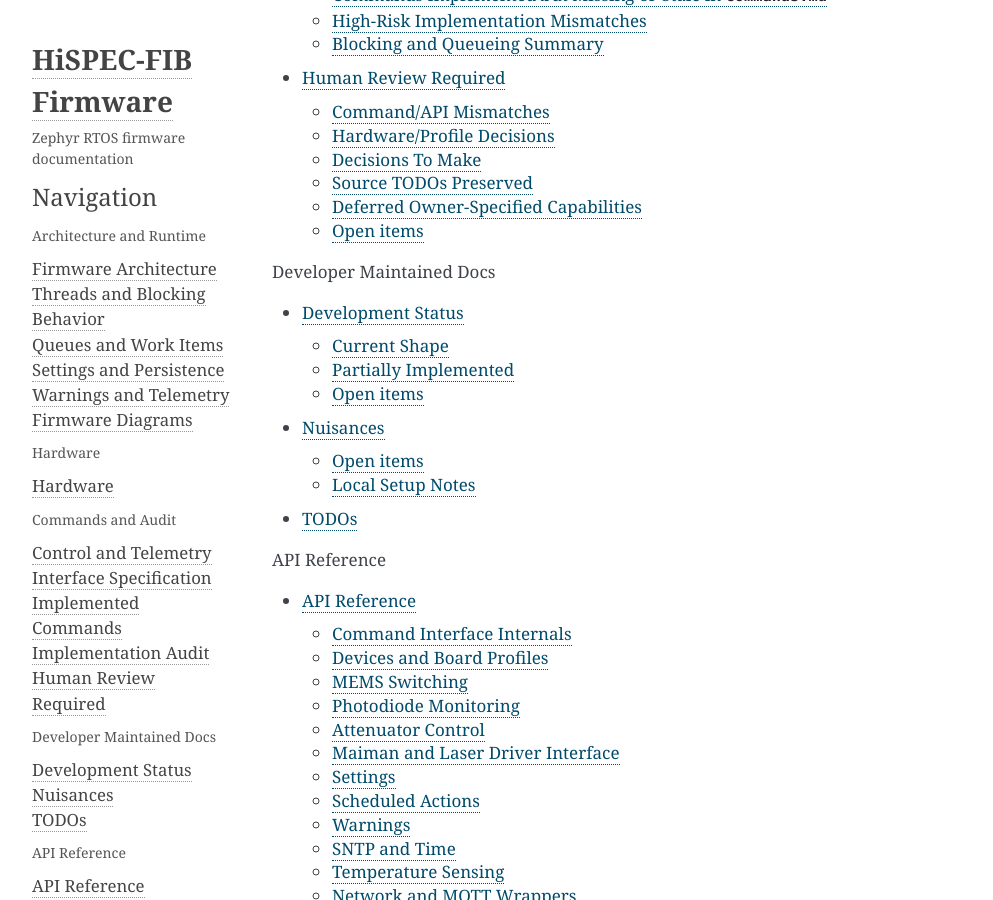
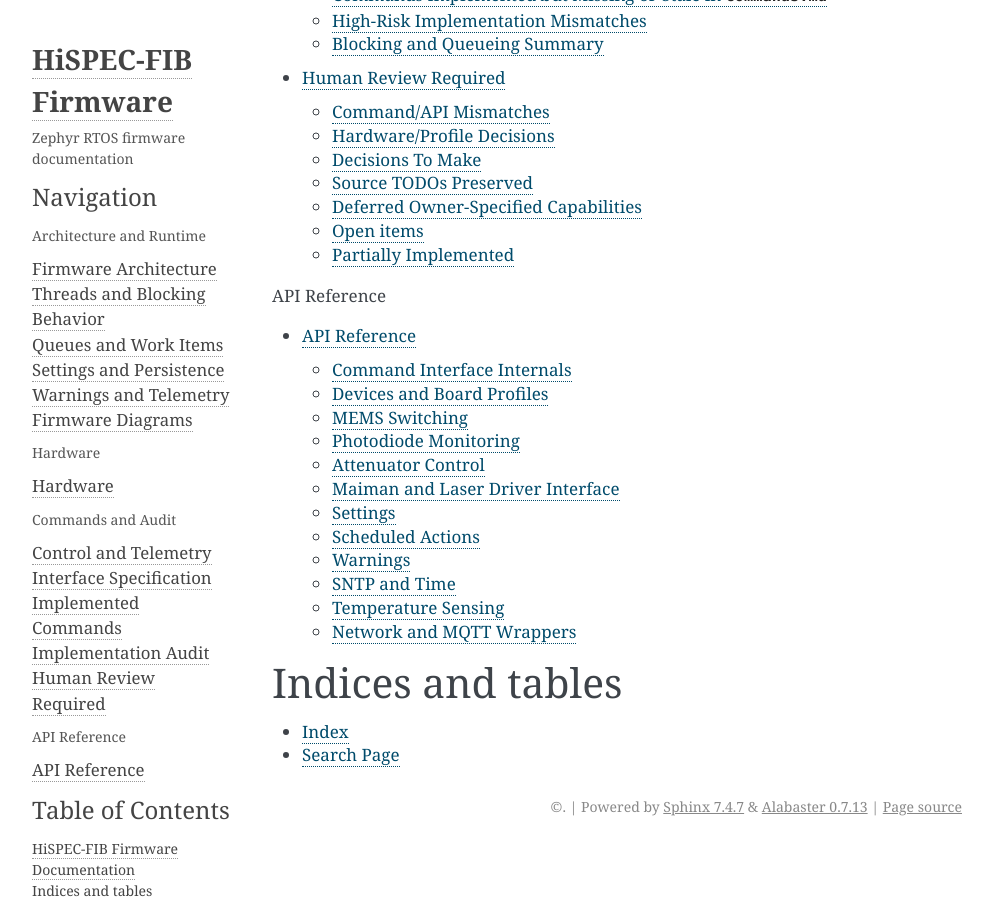
Before and after one commit to COO-Utilities/hispec-tib, a Sphinx documentation site: the page built from doc/index.rst, in a window 1280 px wide and 900 px high, scrolled down 2515 px. Shown: the whole window, without its empty margins (148-1141 px from the left). Built offline with Sphinx 7.4.7, drawn with Linux system fonts in a browser that asks for light colours.

Commit message:
Doc tidy

```diff
--- a/doc/index.rst
+++ b/doc/index.rst
@@ -39,14 +39,6 @@
 
 .. toctree::
    :maxdepth: 2
-   :caption: Developer Maintained Docs
-
-   status.md
-   nuisances.md
-   todo.md
-
-.. toctree::
-   :maxdepth: 2
    :caption: API Reference
 
    api/index.md
--- a/doc/nuisances.md
+++ b/doc/nuisances.md
@@ -2,13 +2,11 @@
 
 This page is informal development context, not firmware source of truth.
 
-## Open items
+## Local Setup Notes
 
 - CLion users should enable RTOS integration and point GDB at the Zephyr SDK
   toolchain.
 - STLink firmware and runner selection still depend on local workstation setup.
-
-## Local Setup Notes
 
 Use the workspace virtual environment:
 
--- a/doc/todo.md
+++ /dev/null
@@ -1 +0,0 @@
-# TODOs
```
Also changed, not shown: doc/human_review_required.md (+13 -0 lines), doc/status.md (deleted, +0 -47 lines).
